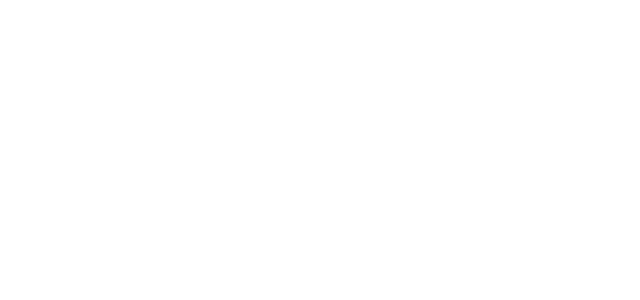
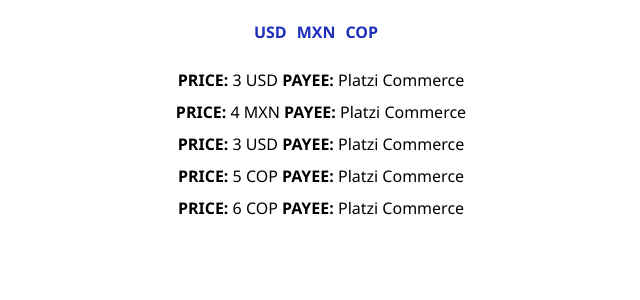
Before and after one commit to coderdiaz/render-functions-vue, a Vue app: page / in a window 1280 px wide. Shown: the top 300 px of the page, without its empty margins (339-979 px from the left). Built offline with nearby package versions, Linux system fonts and the light colour scheme.

Commit message:
feat: added base-component

```diff
--- a/src/App.vue
+++ b/src/App.vue
@@ -1,10 +1,51 @@
 <template>
-  <div id="app"></div>
+  <div id="app">
+    <ul class="filter__list">
+      <li class="filter__item"><a @click.prevent="changeFilter('USD')" href="#">USD</a></li>
+      <li class="filter__item"><a @click.prevent="changeFilter('MXN')" href="#">MXN</a></li>
+      <li class="filter__item"><a @click.prevent="changeFilter('COP')" href="#">COP</a></li>
+    </ul>
+    <PaymentList :currency="currency"></PaymentList>
+  </div>
 </template>
 
 <script>
+import PaymentList from '@/components/PaymentList.vue';
 
 export default {
   name: 'app',
+  data() {
+    return {
+      currency: 'USD',
+    };
+  },
+  methods: {
+    changeFilter(type) {
+      this.currency = type;
+    },
+  },
+  components: {
+    PaymentList,
+  },
 };
 </script>
+
+<style>
+body {
+  font-family: 'Segoe UI', Tahoma, Geneva, Verdana, sans-serif;
+  text-align: center;
+}
+
+.filter__list > .filter__item {
+  list-style: none;
+  padding: 5px 0;
+  display: inline-flex;
+  margin-right: 10px;
+}
+
+.filter__list > .filter__item a {
+  text-decoration: none;
+  color: #1e2fbb;
+  font-weight: bold;
+}
+</style>
--- /dev/null
+++ b/src/components/PaymentList.vue
@@ -0,0 +1,55 @@
+<template>
+  <ul class="payment__list">
+    <li
+      class="payment__item"
+      v-for="(payment, index) in payments"
+      :key="index">
+        <span>Price:</span> {{ payment.price }} {{ payment.currencyType }}
+        <span>Payee:</span> {{ payment.payee }}
+      </li>
+  </ul>
+</template>
+<script>
+export default {
+  name: 'PaymentList',
+  props: {
+    currency: {
+      type: String,
+      default: 'USD',
+    },
+  },
+  data() {
+    return {
+      payments: [
+        {
+          name: 'Cookies', price: 3.00, currencyType: 'USD', payee: 'Platzi Commerce',
+        },
+        {
+          name: 'Soda', price: 4.00, currencyType: 'MXN', payee: 'Platzi Commerce',
+        },
+        {
+          name: 'Cookies', price: 3.00, currencyType: 'USD', payee: 'Platzi Commerce',
+        },
+        {
+          name: 'Chocolate Cookies', price: 5.00, currencyType: 'COP', payee: 'Platzi Commerce',
+        },
+        {
+          name: 'Ice Cream', price: 6.00, currencyType: 'COP', payee: 'Platzi Commerce',
+        },
+      ],
+    };
+  },
+};
+</script>
+
+<style scoped>
+.payment__list > .payment__item {
+  list-style: none;
+  padding: 5px 0;
+}
+
+.payment__list > .payment__item span {
+  font-weight: bold;
+  text-transform: uppercase;
+}
+</style>
```
